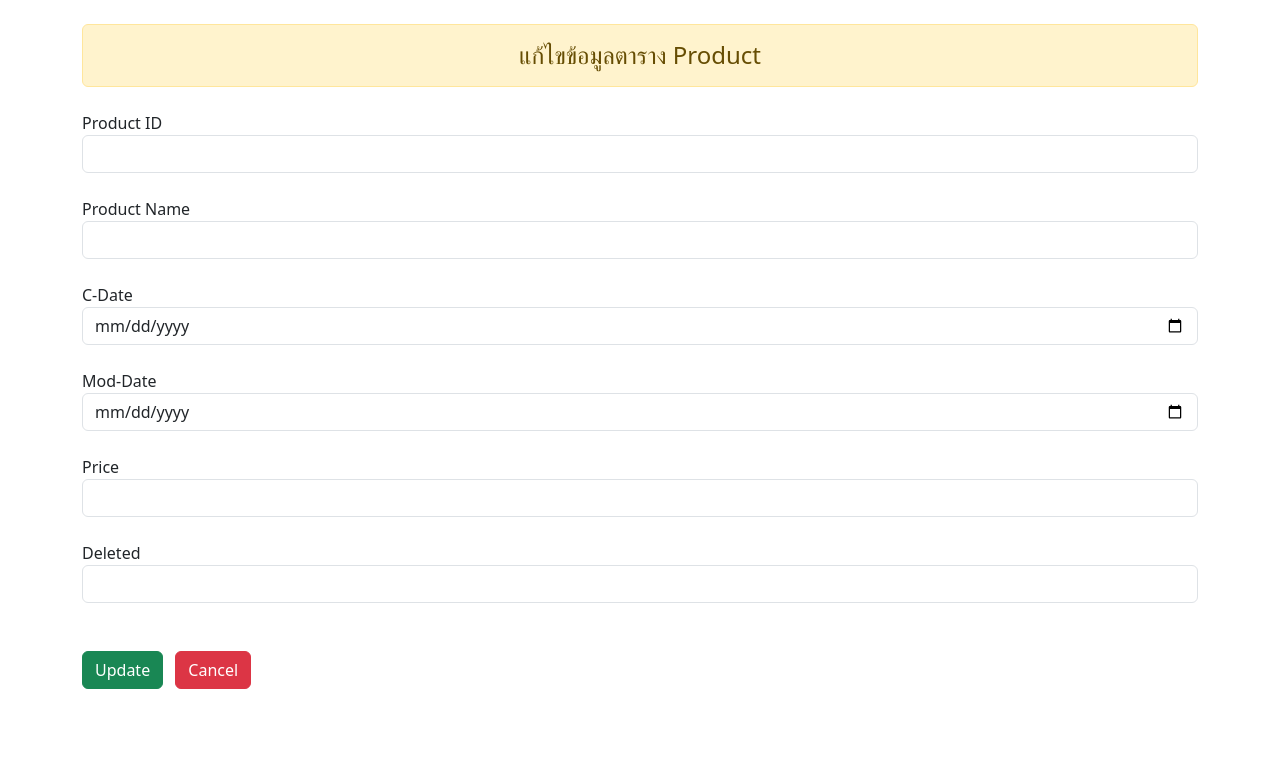
After one commit to MeanBordin/Boostrap5-MySQL, a PHP site: page /edite_product.php?id=1 in a window 1280 px wide. The commit adds this page. Shown: the top 783 px of the page. Run offline with PHP 8.4, Linux system fonts and the light colour scheme; data that the repository does not hold is empty; some libraries are stand-ins or nearby versions.

Commit message:
five commit

```diff
--- /dev/null
+++ b/admin/edite_product.php
@@ -0,0 +1,43 @@
+<?php
+    include 'conndb.php';
+
+    $id = $_GET['id'];
+    $sql = "SELECT * FROM product WHERE product_id='$id' ";
+    $result = mysqli_query($conn, $sql);
+    $row = mysqli_fetch_array($result);
+?>
+<!DOCTYPE html>
+<html lang="en">
+<head>
+    <meta charset="UTF-8">
+    <meta http-equiv="X-UA-Compatible" content="IE=edge">
+    <meta name="viewport" content="width=device-width, initial-scale=1.0">
+    <title>Edit Data</title>
+    <link rel="stylesheet" href="../bootstrap/css/bootstrap.min.css">
+</head>
+<body>
+    <div class="container">
+        <div class="h4 text-center alert alert-warning mb-4 mt-4" role="alert">
+            แก้ไขข้อมูลตาราง Product
+        </div>
+        <form action="insert_product.php" method="POST">
+            <label for="">Product ID</label>
+            <input class="form-control mb-4" type="text" name="product_id" value="<?=$row['product_id']?>"  >
+            <label for="">Product Name</label>
+            <input class="form-control mb-4" type="text" name="product_name" value="<?=$row['product_name']?>">
+            <label for="">C-Date</label>
+            <input class="form-control mb-4" type="date" name="c_date" value="<?=$row['c_date']?>">
+            <label for="">Mod-Date</label>
+            <input class="form-control mb-4" type="date" name="mod_date" value="<?=$row['mod_date']?>">
+            <label for="">Price</label>
+            <input class="form-control mb-4" type="text" name="price" value="<?=$row['price']?>">
+            <label for="">Deleted</label>
+            <input class="form-control mb-4" type="text" name="deleted"  value="<?=$row['deleted']?>">
+            <button type="submit" class="btn btn-success mt-4 mb-4">Update</button>
+            <button type="submit" class="btn btn-danger ms-2">
+                <a class="text-white text-decoration-none" href="product.php">Cancel</a>
+            </button>
+        </form>
+    </div>
+</body>
+</html>
```
Also changed, not shown: admin/form_product.php (+6 -6 lines), admin/update_product.php (added).
